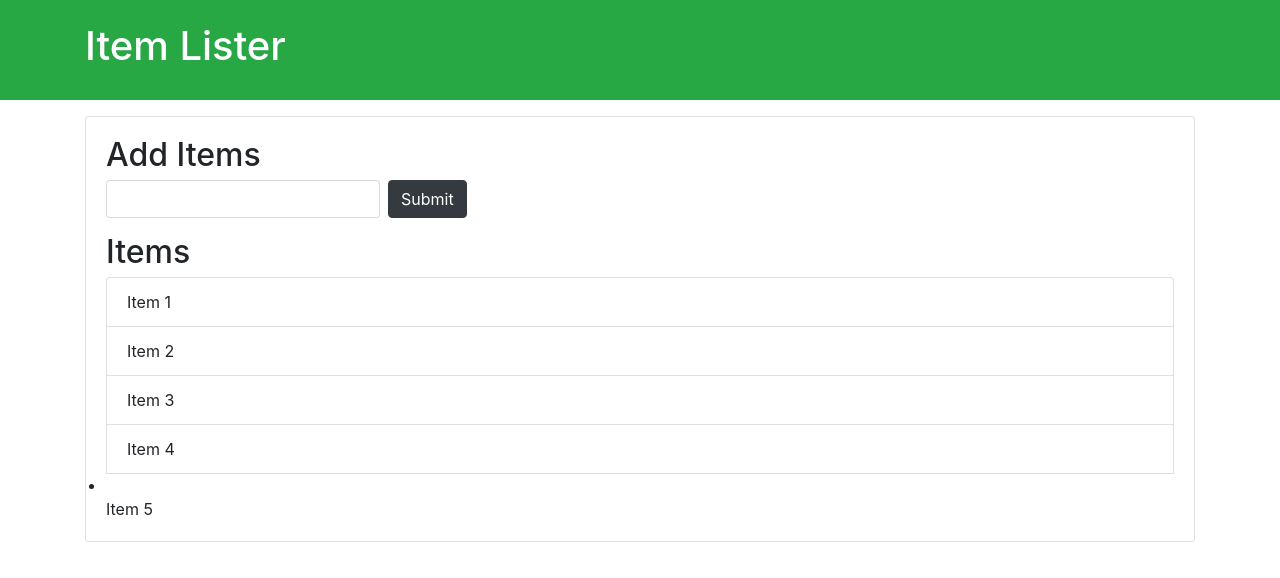
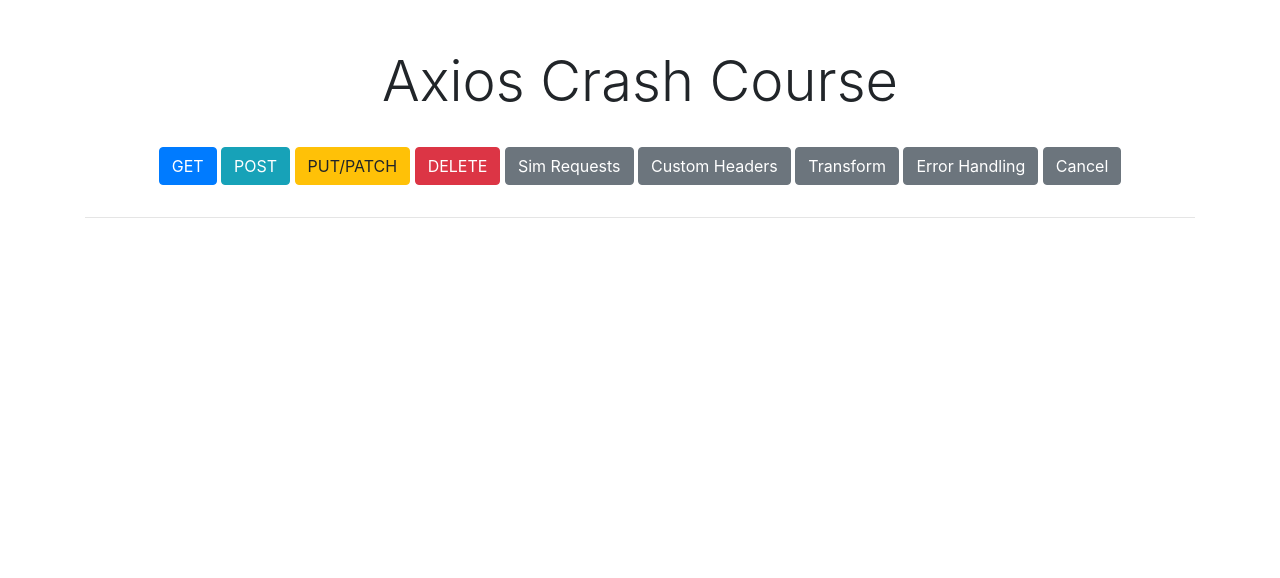
Before and after one commit to harshtwosix/sharpener-repo, a plain HTML site: page index.html in a window 1280 px wide. Drawn offline with nearby package versions, Linux system fonts and the light colour scheme.

Commit message:
Add files via upload
added index file of AXIOS task

```diff
--- a/index.html
+++ b/index.html
@@ -1,35 +1,44 @@
 <!DOCTYPE html>
 <html lang="en">
-<head>
-  <meta charset="UTF-8">
-  <meta name="viewport" content="width=device-width, initial-scale=1.0">
-  <meta http-equiv="X-UA-Compatible" content="ie=edge">
-  <link rel="stylesheet" href="https://maxcdn.bootstrapcdn.com/bootstrap/4.0.0-beta/css/bootstrap.min.css" integrity="sha384-/Y6pD6FV/Vv2HJnA6t+vslU6fwYXjCFtcEpHbNJ0lyAFsXTsjBbfaDjzALeQsN6M" crossorigin="anonymous">
-  <title>Item Lister</title>
-</head>
-<body>
-  <header id="main-header" class="bg-success text-white p-4 mb-3">
-    <div class="container">
-      <h1 id="header-title">Item Lister <span style="display:none">123</span></h1>
+  <head>
+    <meta charset="UTF-8" />
+    <meta name="viewport" content="width=device-width, initial-scale=1.0" />
+    <meta http-equiv="X-UA-Compatible" content="ie=edge" />
+    <link
+      rel="stylesheet"
+      href="https://stackpath.bootstrapcdn.com/bootstrap/4.3.1/css/bootstrap.min.css"
+      integrity="sha384-ggOyR0iXCbMQv3Xipma34MD+dH/1fQ784/j6cY/iJTQUOhcWr7x9JvoRxT2MZw1T"
+      crossorigin="anonymous"
+    />
+    <title>Axios Crash Course</title>
+  </head>
+  <body>
+    <div class="container my-5">
+      <div class="text-center">
+        <h1 class="display-4 text-center mb-3">Axios Crash Course</h1>
+        <button class="btn btn-primary my-3" id="get">GET</button>
+        <button class="btn btn-info" id="post">POST</button>
+        <button class="btn btn-warning" id="update">PUT/PATCH</button>
+        <button class="btn btn-danger" id="delete">DELETE</button>
+        <button class="btn btn-secondary" id="sim">Sim Requests</button>
+        <button class="btn btn-secondary" id="headers">
+          Custom Headers
+        </button>
+        <button class="btn btn-secondary" id="transform">
+          Transform
+        </button>
+        <button class="btn btn-secondary" id="error">
+          Error Handling
+        </button>
+        <button class="btn btn-secondary" id="cancel">
+          Cancel
+        </button>
+      </div>
+      <hr />
+      <div id="res"></div>
     </div>
-  </header>
-  <div class="container">
-   <div id="main" class="card card-body">
-    <h2 class="title">Add Items</h2>
-    <form class="form-inline mb-3">
-      <input type="text" class="form-control mr-2">
-      <input type="submit" class="btn btn-dark" value="Submit">
-    </form>
-    <h2 class="title">Items</h2>
-    <ul id="items" class="list-group">
-      <li class="list-group-item">Item 1</li>
-      <li class="list-group-item">Item 2</li>
-      <li class="list-group-item">Item 3</li>
-      <li class="list-group-item">Item 4</li>
-      <li class="my-added-li"></li>Item 5</li>
-    </ul>
-   </div>
-  </div>
 
-</body>
+    <script src="https://cdnjs.cloudflare.com/ajax/libs/axios/0.19.0/axios.min.js"></script>
+    <script src="main.js"></script>
+  </body>
 </html>
```
